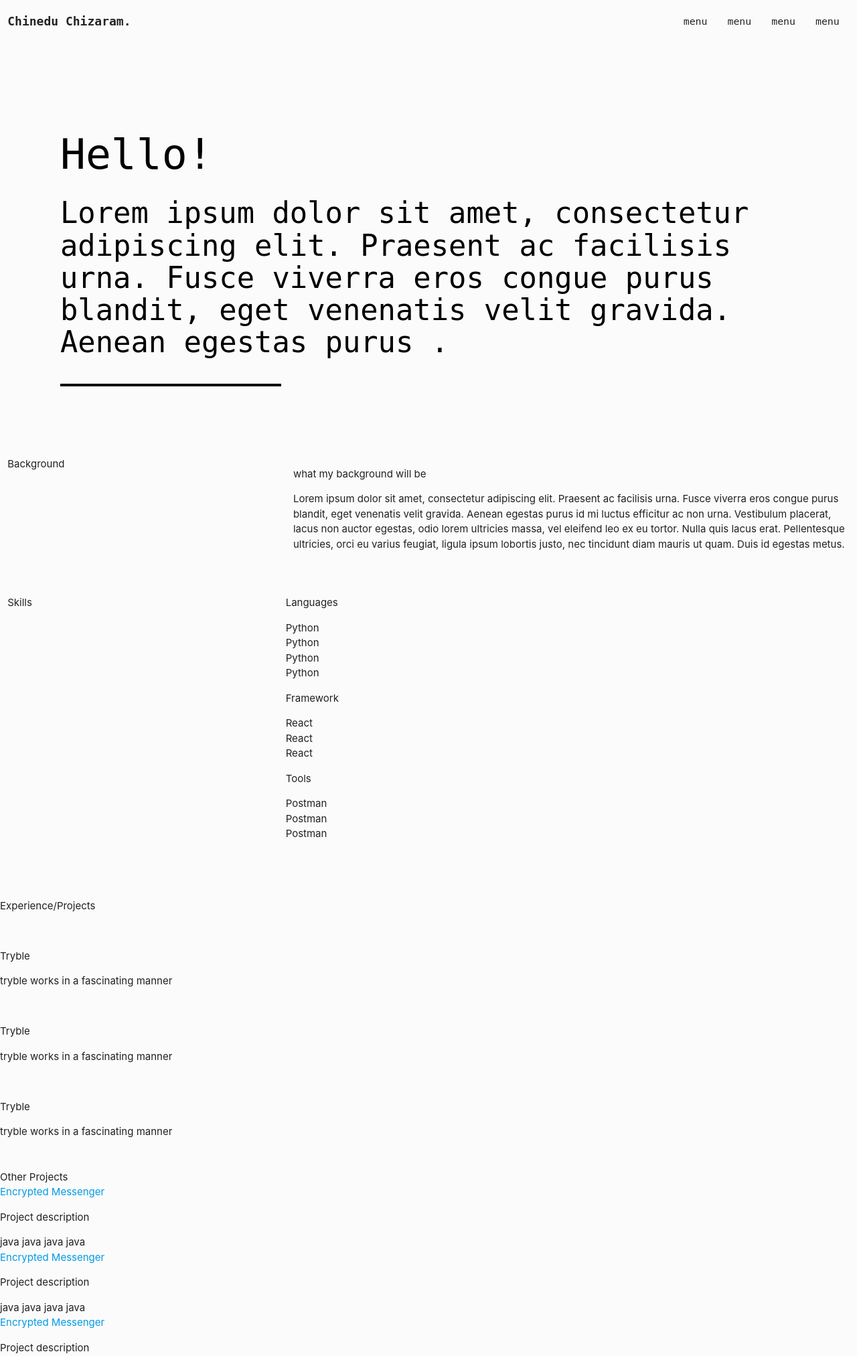
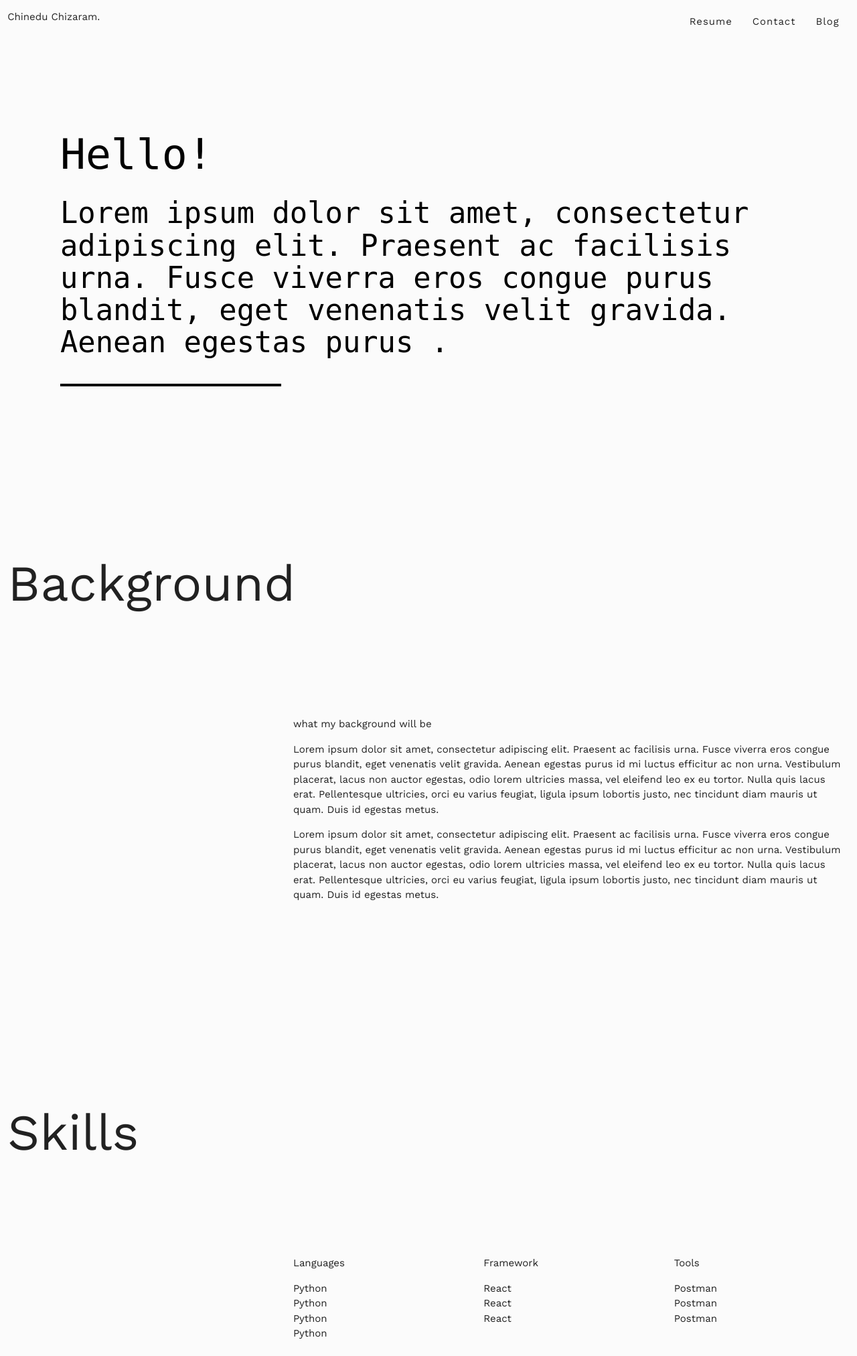
Before and after one commit to chizwils/resumerevamp, a PHP site: page / in a window 1280 px wide. Shown: the top 2025 px of the page at 67% size. Run offline with PHP 8.4, Linux system fonts and the light colour scheme.

Commit message:
added more font-family

```diff
--- a/views/css/style.css
+++ b/views/css/style.css
@@ -1,17 +1,37 @@
-@font-face{
-    font-family: avenir;
-    src: url(font/Avenir/AvenirLTStd-Light.otf)
+
+header, .section{
+    min-height: 100vh;
+    position: relative;
+
 }
+.section{
+    font-family: "Work Sans", sans-serif!important;
+}
+.section .background{
+    margin: auto 0;
+}
+.section-title{
+    font-size: 5rem;
+    font-family: "Work Sans", sans-serif!important;
+}
+.section-content{
+    position: relative;
+    top: 30vh;
+    letter-spacing: normal;
 
+}
 h1,h2, h3{
     color: black;
     font-family: monospace!important;
 }
 .logo{
-    font-size: 1.2em!important;
+    font-size: 15px!important;
     color: #242424 !important;
-    font-weight: bolder;
-    font-family: monospace!important;
+    font-weight: 200;
+    letter-spacing: normal;
+    font-family: "Work Sans", sans-serif!important;
+    line-height: 50px;
+
 }
 .introduction{
     margin: 5rem;
@@ -37,9 +57,11 @@ nav{
 .menu-item a {
     color: #242424;
     font-size: 0.99rem;
-    font-family: monospace;
+     font-family: "Work Sans", sans-serif;
+    font-weight: 200;
     position: relative;
     height: 3em;
+    letter-spacing: 0.07rem;
 
 }
 .menu-item a:hover{
@@ -64,7 +86,11 @@ nav{
   -webkit-transform: scaleX(1);
   transform: scaleX(1);
 }
+
 body{
     background-color: #FBFBFB;
 
 }
+.footer{
+
+}
--- a/views/index.html
+++ b/views/index.html
@@ -3,6 +3,7 @@
     <head>
          <!--Import Google Icon Font-->
       <link href="https://fonts.googleapis.com/icon?family=Material+Icons" rel="stylesheet">
+        <link href="https://fonts.googleapis.com/css?family=Work+Sans" rel="stylesheet">
       <!--Import materialize.css-->
       <link type="text/css" rel="stylesheet" href="css/materialize/css/materialize.css"  media="screen,projection"/>
 
@@ -22,10 +23,10 @@
                     </div>
                     <div class="menu col  right">
                         <ul>
-                            <li class="menu-item"><a href='#'>menu</a></li>
-                            <li class="menu-item"><a href='#'>menu</a></li>
-                            <li class="menu-item"><a href='#'>menu</a></li>
-                            <li class="menu-item"><a href='#'>menu</a></li>
+                            <li class="menu-item"><a href='#'>Resume</a></li>
+                            <li class="menu-item"><a href='#'>Contact</a></li>
+                            <li class="menu-item"><a href='#'>Blog</a></li>
+
                         </ul>
                     </div>
                 </nav>
@@ -41,13 +42,14 @@
 
         <!--- section background-->
         <section class="section background row" >
-            <div class="section-title col m4">
+            <div class="section-title col m4 ">
                 Background
             </div>
             <div class="section-content col m8">
                 <p> what my background will be</p>
                 <p>Lorem ipsum dolor sit amet, consectetur adipiscing elit. Praesent ac facilisis urna. Fusce viverra eros congue purus blandit, eget venenatis velit gravida. Aenean egestas purus id mi luctus efficitur ac non urna. Vestibulum placerat, lacus non auctor egestas, odio lorem ultricies massa, vel eleifend leo ex eu tortor. Nulla quis lacus erat. Pellentesque ultricies, orci eu varius feugiat, ligula ipsum lobortis justo, nec tincidunt diam mauris ut quam. Duis id egestas metus.</p>
-            </div>
+                <p>Lorem ipsum dolor sit amet, consectetur adipiscing elit. Praesent ac facilisis urna. Fusce viverra eros congue purus blandit, eget venenatis velit gravida. Aenean egestas purus id mi luctus efficitur ac non urna. Vestibulum placerat, lacus non auctor egestas, odio lorem ultricies massa, vel eleifend leo ex eu tortor. Nulla quis lacus erat. Pellentesque ultricies, orci eu varius feugiat, ligula ipsum lobortis justo, nec tincidunt diam mauris ut quam. Duis id egestas metus.</p>
+                </div>
 
         </section>
         <!--- section background END-->
@@ -60,7 +62,7 @@
             <div class="section-content col m8">
                 <div class="skills row">
                     <!---Skills- Languages_--->
-                    <div class="skills-category ">
+                    <div class="skills-category col m4">
                         <div class="skills-category-label">Languages</div>
                         <ul>
                             <li class="skills-category-label">Python</li>
@@ -70,7 +72,7 @@
                         </ul>
                     </div>
                     <!---Skills- Framework_--->
-                    <div class="skills-category">
+                    <div class="skills-category col m4">
                         <div class="skills-category-label">Framework</div>
                         <ul>
                             <li class="skills-category-label">React</li>
@@ -80,7 +82,7 @@
                         </ul>
                     </div>
                     <!---Skills- Tools_--->
-                    <div class="skills-category">
+                    <div class="skills-category col m4">
                         <div class="skills-category-label">Tools</div>
                         <ul>
                             <li class="skills-category-label">Postman</li>
@@ -190,12 +192,12 @@
         </section>
         <!--- section other projects END-->
 
-        <footer class="footer">
-            <div class="footer-copyright">
+        <footer class="footer row">
+            <div class="footer-copyright left">
                 <div class="copy-top">Designed and developed by</div>
                 <div class="copy-bottom"> Chinedu Chizaram</div>
             </div>
-            <div class="footer-links">
+            <div class="footer-links right">
                 <a href="#">Facebook</a>
                 <a href="#">Facebook</a>
                 <a href="#">Facebook</a>
```
